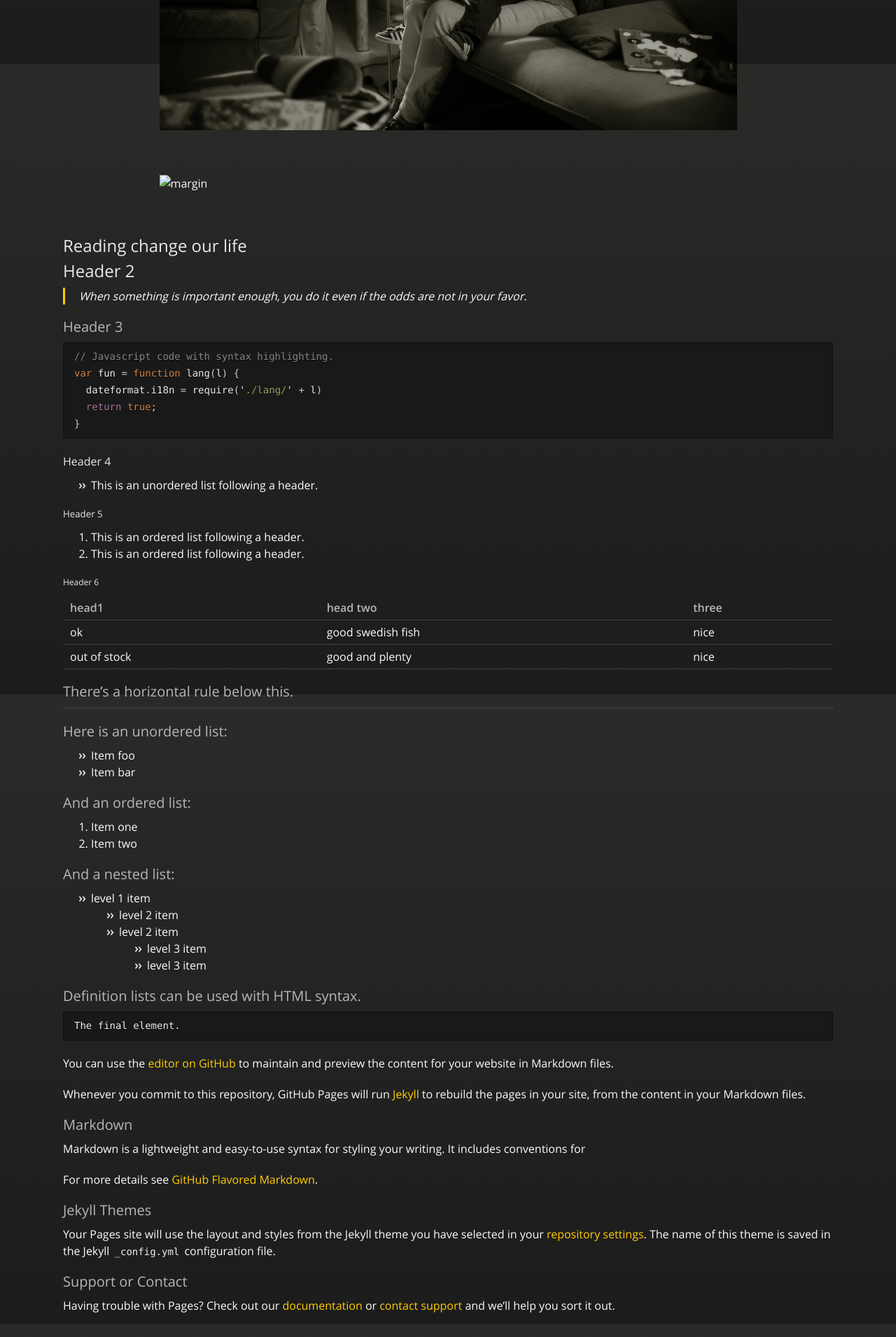
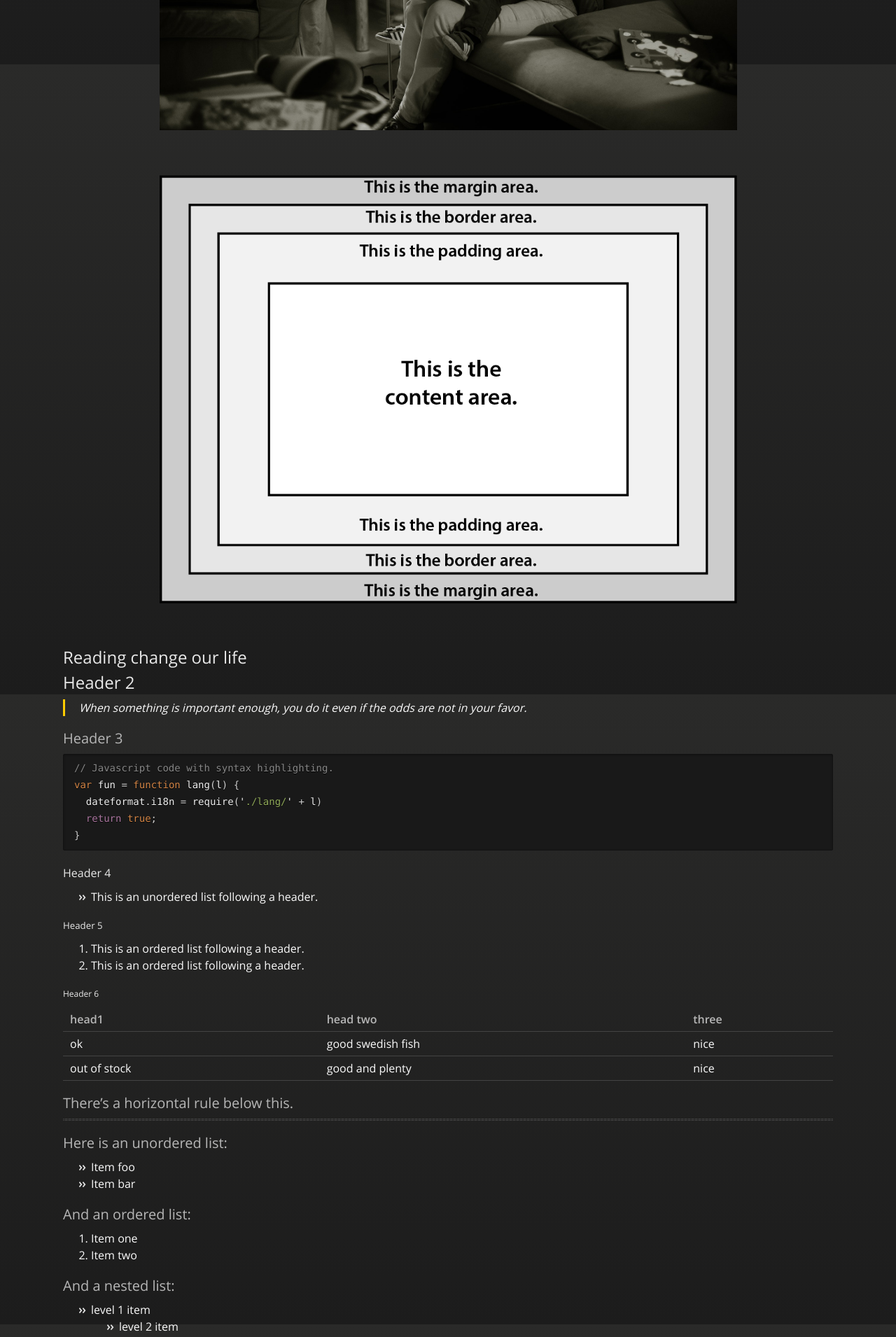
Before and after one commit to kexinerchen/kexinerchen.github.io, a Jekyll site: the page built from _posts/2020-04-11-examples.md, in a window 1280 px wide. Shown: the part 808-2718 px from the top of the page at 70% size. Built offline with Jekyll 4.4.1, drawn with Linux system fonts in a browser that asks for light colours.

Commit message:
Update 2020-04-11-examples.md

```diff
--- a/_posts/2020-04-11-examples.md
+++ b/_posts/2020-04-11-examples.md
@@ -14,7 +14,7 @@ author: Kexiner
 
 <br>
 
-![margin](./assets/margin.png)
+![margin](https://raw.githubusercontent.com/kexinerchen/kexinerchen.github.io/master/_posts/assets/margin.png)
 
 <br>
 
```
